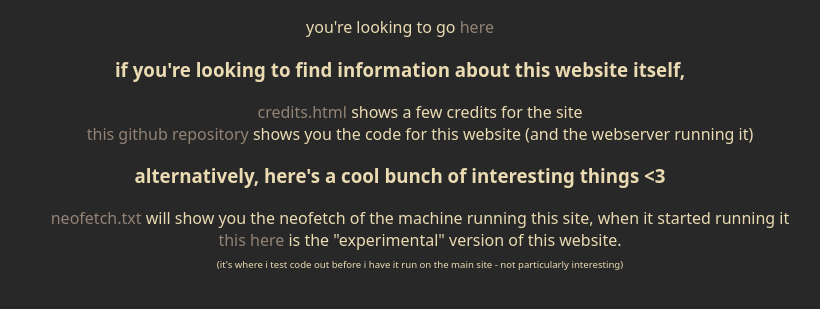
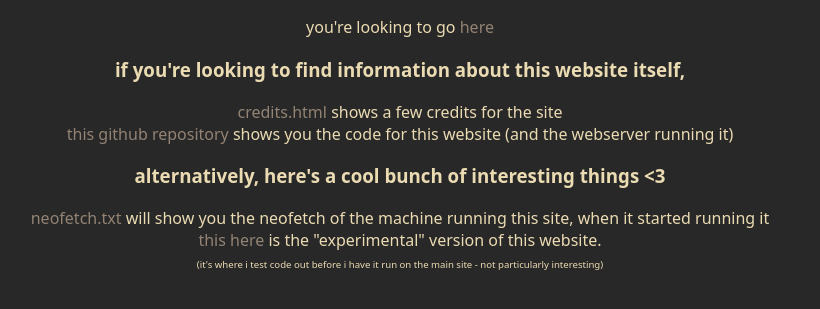
Before and after one commit to Eliiia/site, a website: page www/site/index.html in a window 1280 px wide. Shown: the part 357-666 px from the top of the page, without its empty margins (240-1060 px from the left). Drawn offline with Linux system fonts and the light colour scheme.

Commit message:
fixed padding on lists

```diff
--- a/www/styles.css
+++ b/www/styles.css
@@ -9,7 +9,8 @@ a {
 }
 
 ul {
-    list-style-type: none
+    list-style-type: none;
+    padding: 0;
 }
 
 .noscript {
```
